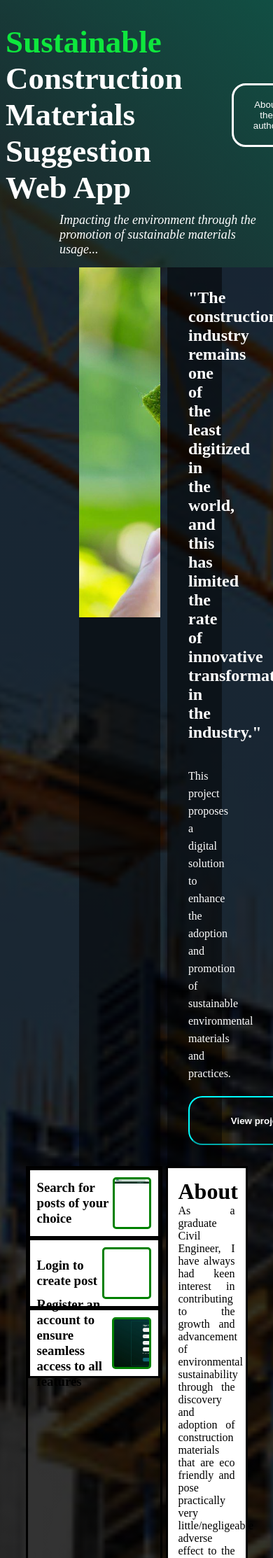
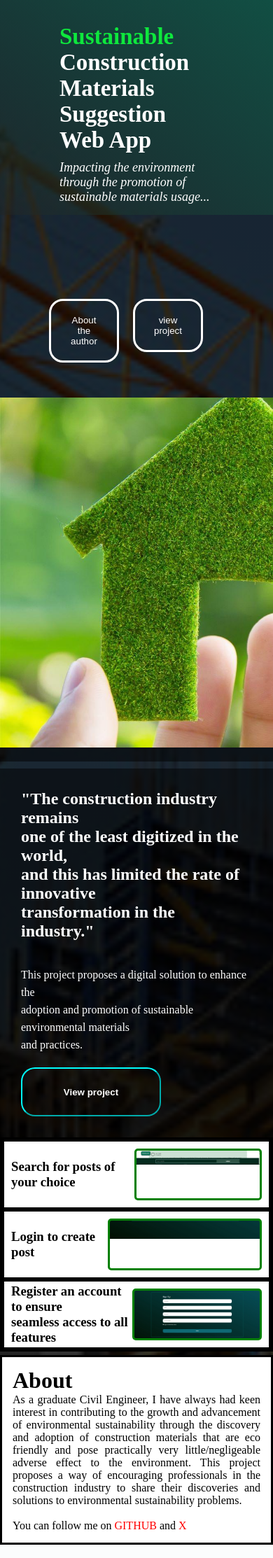
Before and after one commit to 21Alul21/Sustainable-Construction-Materials-Web-app, a Flask app: page / in a window 390 px wide; the page is wider, and only the part inside the window is pictured. Shown: the top 2226 px of that part at 70% size. Run offline with Flask 3, Linux system fonts and the light colour scheme.

Commit message:
made the website responsive

```diff
--- a/BACKEND/static/styles/index.css
+++ b/BACKEND/static/styles/index.css
@@ -115,11 +115,7 @@ aside:hover{
 landing page customisation
 */
 
-nav{
-  width: 200px;
 
-
-  }
 
   .intro-div{
 
@@ -127,7 +123,7 @@ display: flex;
   }
 
   nav{
-    margin-left: 50px;
+    margin-left: 450px;
 
     width: 35%;
   }
@@ -227,6 +223,9 @@ background-size: contain;
 
   .buttons-container{
     width: 80%;
+    margin-top: 20px;
+    margin-bottom: 10px;
+
   }
 
 .view-project, .about-me{
@@ -236,15 +235,58 @@ background-size: contain;
 
 }
 
+@media (max-width: 600px) {
 
 
-/*
-  <div class="about">
-            <h2><span> Augustine Alul </span></h2>
-            <br />
-            Civil Engineer and Software Engineering Student <br />
-            at ALX Africa
-          </div>
+
+  .container, .feature-about-container{
+    display: flex;
+    flex-direction: column;
+  }
+
+  header article{
+    display: flex;
+    flex-direction: column;
+
+  }
+  .intro-container{
 
 
-          */
+    font-size: 22px;
+
+
+
+  }
+
+  .intro-div{
+    display: block;
+  }
+  .buttons-container{
+
+    padding-top: 100px;
+
+    display: flex;
+    flex-direction: row;
+    padding-right: 40px;
+    margin-bottom: 40px;
+    padding-bottom: 10px;
+  }
+
+  main{
+    width: 100%;
+    margin: auto;
+
+  }
+
+  .main_group{
+    background-size: cover;
+
+  }
+
+  nav{
+    margin-left: 50px;
+
+
+}
+
+}
--- a/BACKEND/templates/home.html
+++ b/BACKEND/templates/home.html
@@ -12,6 +12,7 @@
 
   </title>
   <link rel="stylesheet" href="{{ url_for('static', filename='/styles/project_home_page.css') }}">
+
 </head>
 
 <body>
@@ -25,9 +26,9 @@
     <nav>
       <ul>
         <li class="home">
-          <a class="home-link" href="{{ url_for('index') }}">HOME</a>
+          <a class="home-link" href="{{ url_for('index') }}">Home</a>
         </li>
-        <li class="about-me"><a class="about-me-button" href="{{ url_for('about_me') }}">ABOUT THE AUTHOR</a></li>
+        <li class="about-me"><a class="about-me-button" href="{{ url_for('about_me') }}">About Author</a></li>
         <li><a href="{{ url_for('logout') }}">Logout</a></li>
       </ul>
     </nav>
--- a/BACKEND/templates/landing_page.html
+++ b/BACKEND/templates/landing_page.html
@@ -13,7 +13,9 @@
 
     </title>
 
+
      <link rel="stylesheet" href="{{ url_for('static', filename='/styles/index.css') }}">
+
 </head>
 
 <body>
@@ -30,15 +32,7 @@
               Construction Materials Suggestion <br />
               Web App
             </h1>
-          </div>
-          <nav>
-            <div class="buttons-container">
-              <a href="{{ url_for('about_me') }}"><button class="about-me">About the author</button></a>
-             <a href="{{ url_for('home') }}"><button class="view-project">view project</button></a>
-            </div>
-          </nav>
-        </div>
-        <p
+            <p
           style="
             font-size: 18px;
             padding: 10px;
@@ -49,8 +43,19 @@
           Impacting the environment through the promotion of sustainable
           materials usage...
         </p>
+          </div>
+
+        </div>
       </article>
+
+
     </header>
+    <nav>
+      <div class="buttons-container">
+        <a href="{{ url_for('about_me') }}"><button class="about-me">About the author</button></a>
+       <a href="{{ url_for('home') }}"><button class="view-project">view project</button></a>
+      </div>
+    </nav>
     <div class="container">
       <main>
         <div main_group>
```
Also changed, not shown: BACKEND/static/styles/about_me.css (+22 -0 lines), BACKEND/static/styles/forms.css (+6 -4 lines), BACKEND/static/styles/project_home_page.css (+39 -0 lines).
